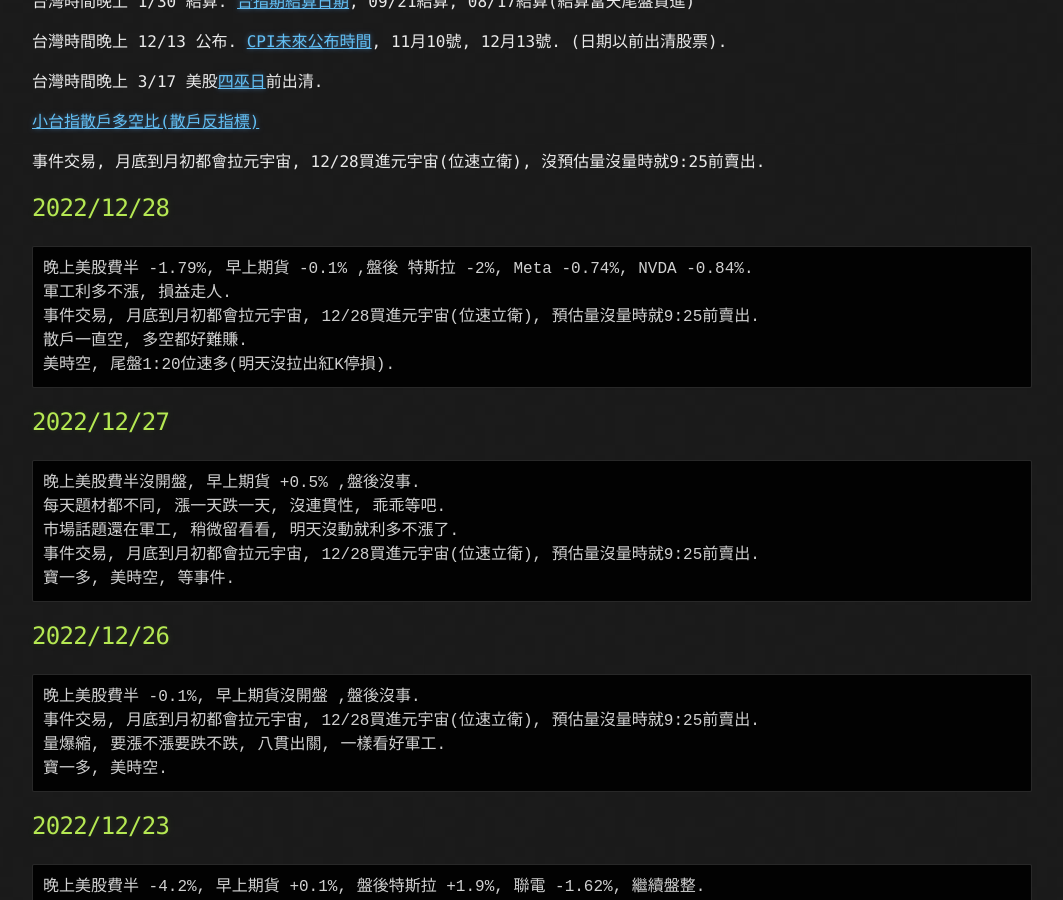
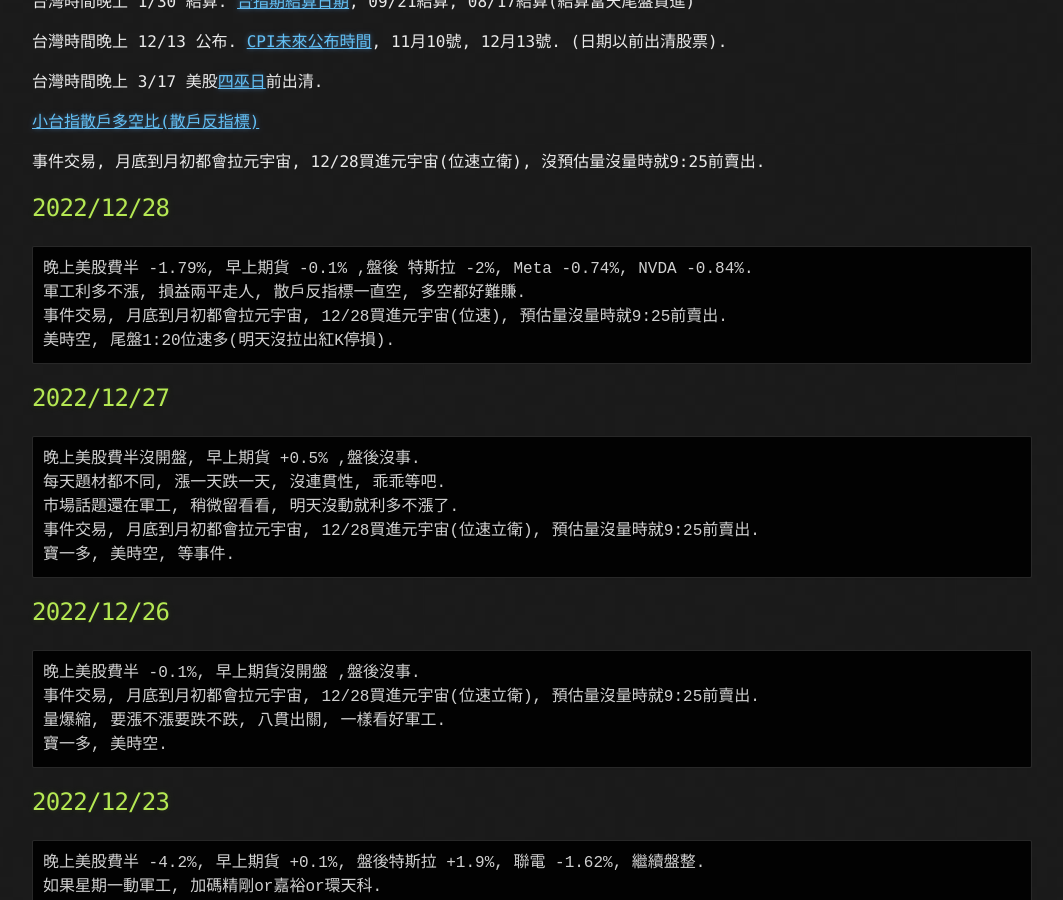
Before and after one commit to lepg5487/Stock_God, a Jekyll site: the page built from index.md, in a window 1280 px wide and 900 px high, scrolled down 388 px. Shown: the whole window, without its empty margins (108-1171 px from the left). Built offline with Jekyll 4.4.1, drawn with Linux system fonts in a browser that asks for light colours; our own code applies the rules of GitHub Pages for plain Markdown files.

Commit message:
Update index.md

````diff
--- a/index.md
+++ b/index.md
@@ -21,9 +21,8 @@ layout: testlayouts
 ## 2022/12/28
 ```
 晚上美股費半 -1.79%, 早上期貨 -0.1% ,盤後 特斯拉 -2%, Meta -0.74%, NVDA -0.84%.
-軍工利多不漲, 損益走人.
-事件交易, 月底到月初都會拉元宇宙, 12/28買進元宇宙(位速立衛), 預估量沒量時就9:25前賣出.
-散戶一直空, 多空都好難賺.
+軍工利多不漲, 損益兩平走人, 散戶反指標一直空, 多空都好難賺.
+事件交易, 月底到月初都會拉元宇宙, 12/28買進元宇宙(位速), 預估量沒量時就9:25前賣出.
 美時空, 尾盤1:20位速多(明天沒拉出紅K停損).
 ```
 
````
